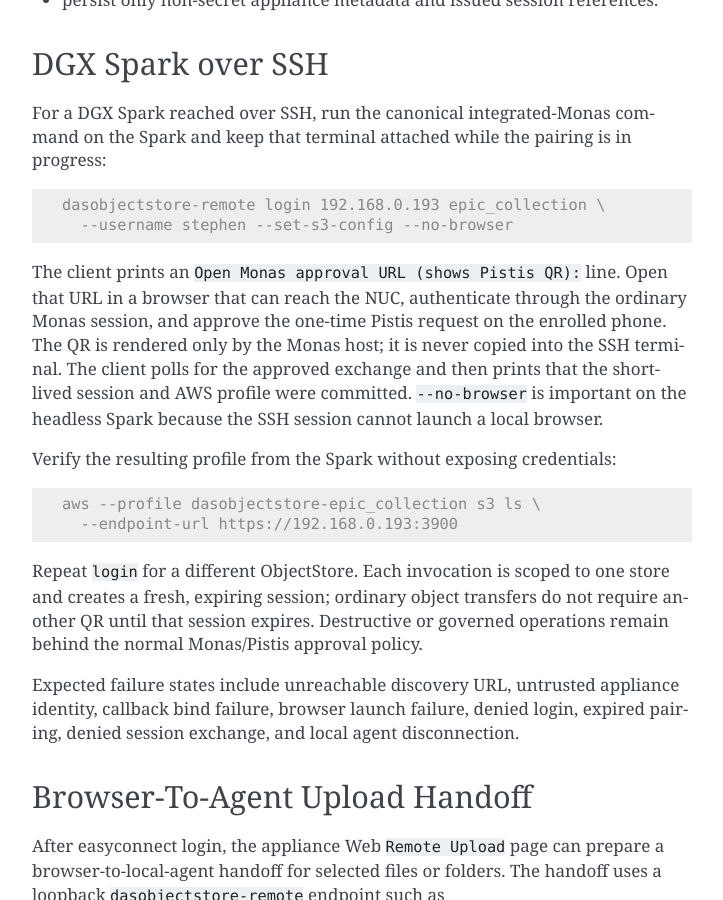
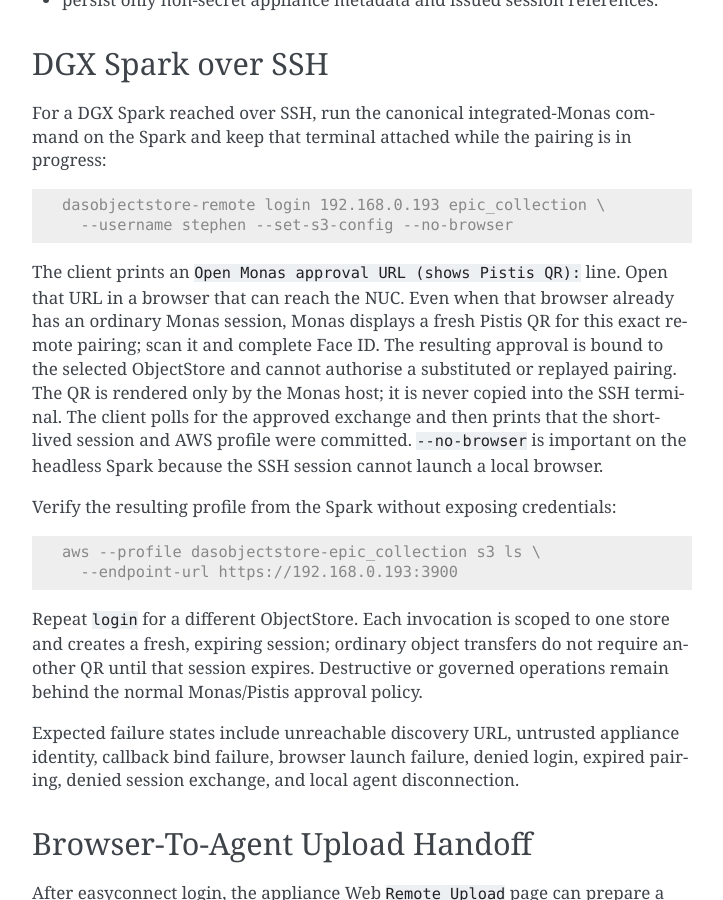
Before and after one commit to sagrudd/DASObjectStore, a Sphinx documentation site: the page built from docs/user/remote-client.rst, in a window 1280 px wide and 900 px high, scrolled down 8563 px. Shown: the whole window, without its empty margins (388-1111 px from the left). Built offline with Sphinx 7.4.7, drawn with Linux system fonts in a browser that asks for light colours.

Commit message:
docs: require fresh Pistis remote approval

```diff
--- a/docs/user/remote-client.rst
+++ b/docs/user/remote-client.rst
@@ -418,12 +418,14 @@
    dasobjectstore-remote login 192.168.0.193 epic_collection \
      --username stephen --set-s3-config --no-browser
 
-The client prints an ``Open Monas approval URL (shows Pistis QR):`` line.  Open
-that URL in a browser that can reach the NUC, authenticate through the ordinary
-Monas session, and approve the one-time Pistis request on the enrolled phone.
-The QR is rendered only by the Monas host; it is never copied into the SSH
-terminal.  The client polls for the approved exchange and then prints that the
-short-lived session and AWS profile were committed.  ``--no-browser`` is
+The client prints an ``Open Monas approval URL (shows Pistis QR):`` line. Open
+that URL in a browser that can reach the NUC. Even when that browser already
+has an ordinary Monas session, Monas displays a fresh Pistis QR for this exact
+remote pairing; scan it and complete Face ID. The resulting approval is bound
+to the selected ObjectStore and cannot authorise a substituted or replayed
+pairing. The QR is rendered only by the Monas host; it is never copied into the
+SSH terminal. The client polls for the approved exchange and then prints that
+the short-lived session and AWS profile were committed. ``--no-browser`` is
 important on the headless Spark because the SSH session cannot launch a local
 browser.
 
```
